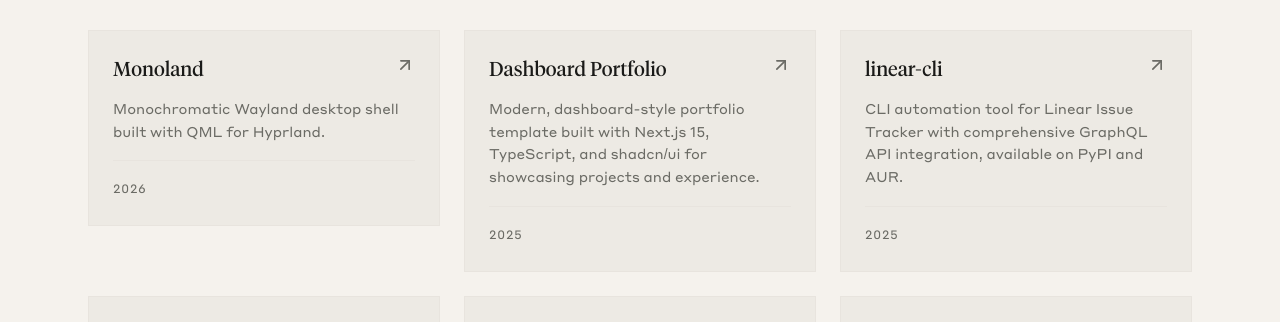
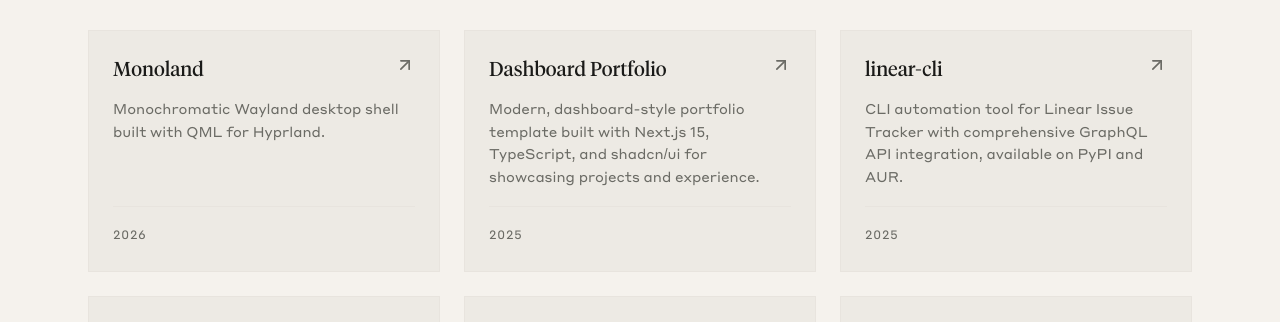
Before and after one commit to AdiKsOnDev/portfolio, a Next.js app: page /projects in a window 1280 px wide. Shown: the part 1087-1409 px from the top of the page. Built offline with nearby package versions, Linux system fonts and the light colour scheme.

Commit message:
fix(projects): make sure all projects within a grid have same height

```diff
--- a/components/features/ProjectGrid.tsx
+++ b/components/features/ProjectGrid.tsx
@@ -8,10 +8,10 @@ import type { Project } from "@/types";
 
 function ProjectCard({ project, delay }: { project: Project; delay: number }) {
   return (
-    <FadeIn delay={delay}>
+    <FadeIn delay={delay} className="flex h-full">
       <Link
         href={`/projects/${getProjectSlug(project)}`}
-        className="group bg-card border border-muted-border p-6 flex flex-col hover:border-accent/50 transition-all duration-300"
+        className="group bg-card border border-muted-border p-6 flex flex-col h-full hover:border-accent/50 transition-all duration-300"
       >
         <div className="flex items-start justify-between mb-4">
           <h3 className="font-serif text-xl text-foreground group-hover:text-accent transition-colors">
```
